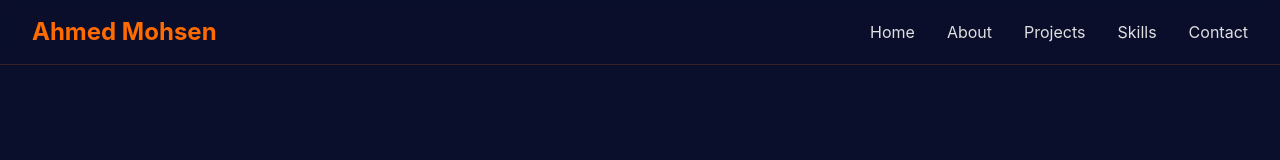
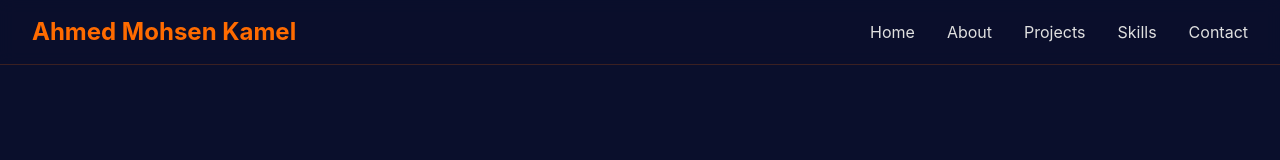
Before and after one commit to ahmed10mohsen74/portfolioo, a React (Vite) app: page / in a window 1280 px wide. Shown: the top 160 px of the page. Built offline with nearby package versions, Linux system fonts and the light colour scheme.

Commit message:
edit test

```diff
--- a/src/components/Navbar.tsx
+++ b/src/components/Navbar.tsx
@@ -25,7 +25,7 @@ const Navbar = () => {
               transition={{ duration: 0.5 }}
               className="text-2xl font-bold text-[#FF6B00]"
             >
-              Ahmed Mohsen
+              Ahmed Mohsen Kamel
             </motion.a>
           </div>
 
```
